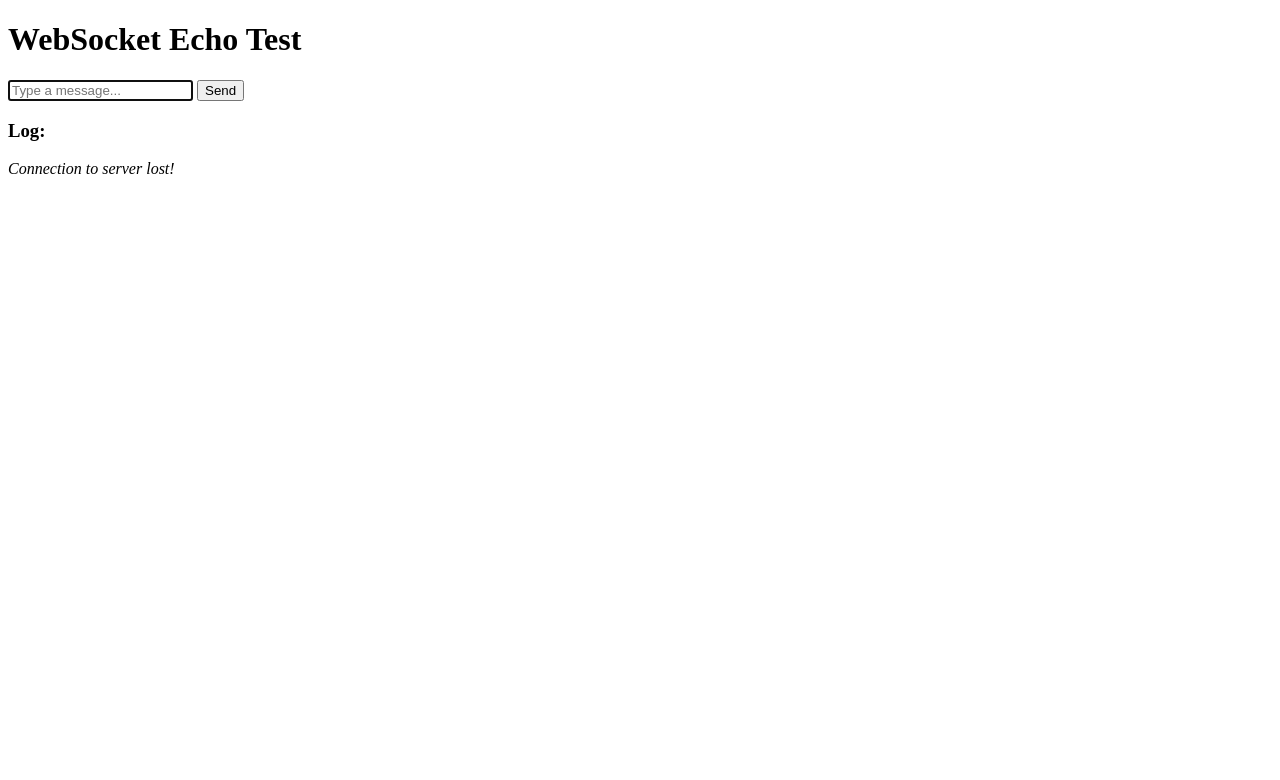
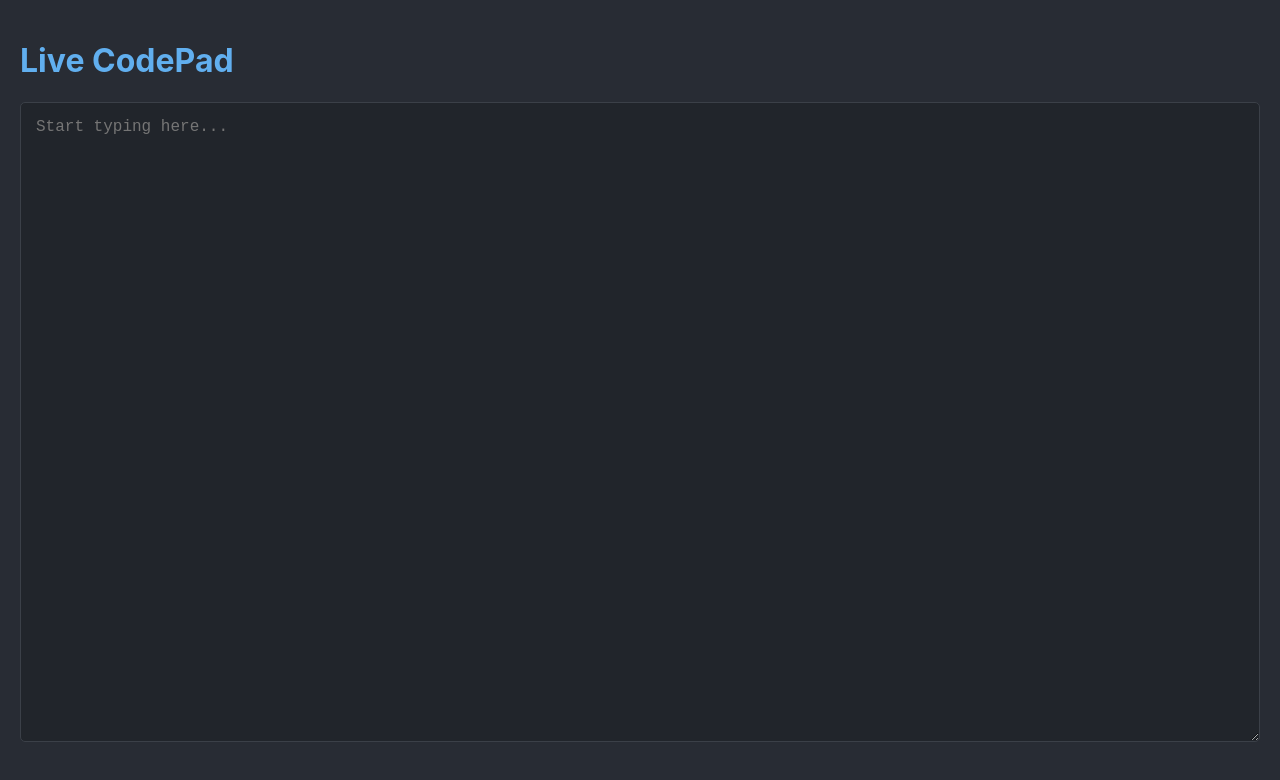
Before and after one commit to drun16/live-codepad, a website: page index.html in a window 1280 px wide. Drawn offline with Linux system fonts and the light colour scheme.

Commit message:
Shared editor

```diff
--- a/index.html
+++ b/index.html
@@ -1,49 +1,62 @@
 <!DOCTYPE html>
 <html lang="en">
 <head>
-    <title>Day 1: WebSocket Echo</title>
+    <title>Shared editor</title>
+    <style>
+        body { font-family: -apple-system, BlinkMacSystemFont, "Segoe UI", Roboto, Helvetica, Arial, sans-serif; background-color: #282c34; color: #abb2bf; margin: 0; padding: 20px; }
+        h1 { color: #61afef; }
+        #editor {
+            width: 100%;
+            height: 80vh;
+            box-sizing: border-box;
+            background-color: #21252b;
+            color: #abb2bf;
+            border: 1px solid #3b4048;
+            border-radius: 5px;
+            font-family: 'Fira Code', 'Courier New', monospace;
+            font-size: 16px;
+            padding: 15px;
+        }
+    </style>
 </head>
 <body>
-    <h1>WebSocket Echo Test</h1>
-    <input type="text" id="messageInput" placeholder="Type a message..." autofocus />
-    <button id="sendButton">Send</button>
-    <h3>Log:</h3>
-    <div id="messages"></div>
+    <h1>Live CodePad</h1>
+    <textarea id="editor" placeholder="Start typing here..."></textarea>
 
     <script>
-        const messageInput = document.getElementById('messageInput');
-        const sendButton = document.getElementById('sendButton');
-        const messagesDiv = document.getElementById('messages');
+        const editor = document.getElementById('editor');
+        const socket = new WebSocket('ws://localhost:8080');
 
         // 1. Establish WebSocket connection with the server
         // Note: 'ws://' is for unencrypted connections.
-        const socket = new WebSocket('ws://localhost:8080');
+
 
         // 2. Handle the 'open' event: fires when the connection is ready
         socket.onopen = () => {
-            console.log('WebSocket connection opened!');
-            messagesDiv.innerHTML += '<p><em>Connection to server established!</em></p>';
+            console.log('Connected to the server.');
+            editor.placceholder = 'Connection sucessful. Start collaborating!';
         };
 
         // 3. Handle the 'message' event: fires when a message arrives from the server
         socket.onmessage = (event) => {
-            console.log(`Message from server: ${event.data}`);
-            messagesDiv.innerHTML += `<p><strong>Server:</strong> ${event.data}</p>`;
+            // This event is triggered when another user makes a change.
+            // We update our editor's content with the new data from the server.
+            const currentCursorPosition = editor.selectionStart;
+            editor.value = event.data;
+            // Restore the cursor position to prevent it from jumping to the end
+            editor.setSelectionRange(currentCursorPosition, currentCursorPosition);
         };
 
-        // 4. Handle the 'close' event: fires if the connection is lost
-        socket.onclose = () => {
-            console.log('WebSocket connection closed.');
-            messagesDiv.innerHTML += '<p><em>Connection to server lost!</em></p>';
-        };
+        // Fired when a user types in the textarea
+        editor.addEventListener('input', () => {
+            const text = editor.value;
+            // Send the entire current content to the server
+            if (socket.readyState === WebSocket.OPEN) {
+                socket.send(text);
+            }
+        });
 
-        // 5. Send a message when the button is clicked
-        sendButton.onclick = () => {
-            const message = messageInput.value;
-            socket.send(message);
-            messagesDiv.innerHTML += `<p><strong>You:</strong> ${message}</p>`;
-            messageInput.value = '';
-        };
+
     </script>
 </body>
 </html>
```
Also changed, not shown: server.js (+12 -5 lines).
